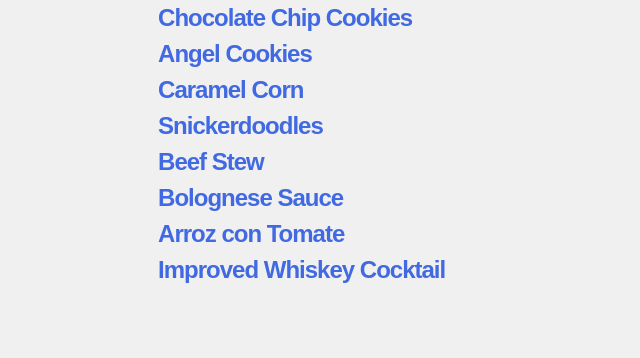
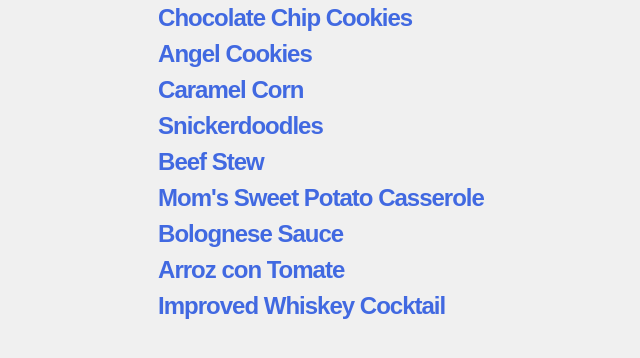
Before and after one commit to skgough/Recipes, a plain HTML site: page index.html in a window 1280 px wide. Shown: the part 74-432 px from the top of the page, without its empty margins (126-766 px from the left). Drawn offline with Linux system fonts and the light colour scheme.

Commit message:
add casserole link to index.html

```diff
--- a/index.html
+++ b/index.html
@@ -19,6 +19,7 @@
             <li><a href='Caramel Corn.html'>Caramel Corn</a></li>
             <li><a href='Snickerdoodles.html'>Snickerdoodles</a></li>
             <li><a href='Beef Stew.html'>Beef Stew</a></li>
+            <li><a href='Moms Sweet Potato Casserole.html'>Mom's Sweet Potato Casserole</a></li>
             <li><a href='Bolognese Sauce.html'>Bolognese Sauce</a></li>
             <li><a href='Arroz con Tomate.html'>Arroz con Tomate</a></li>
             <li><a href="Improved Whiskey Cocktail.html">Improved Whiskey Cocktail</a></li>
```
